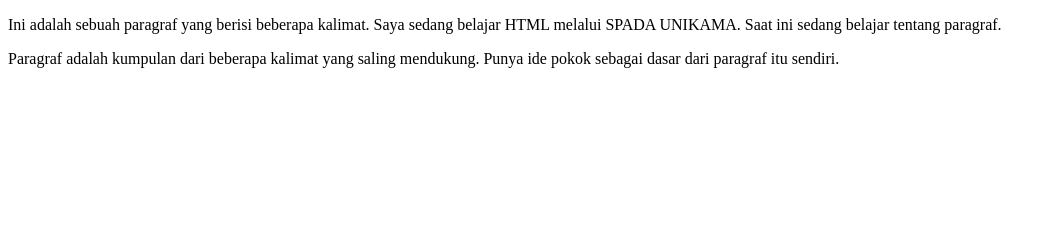
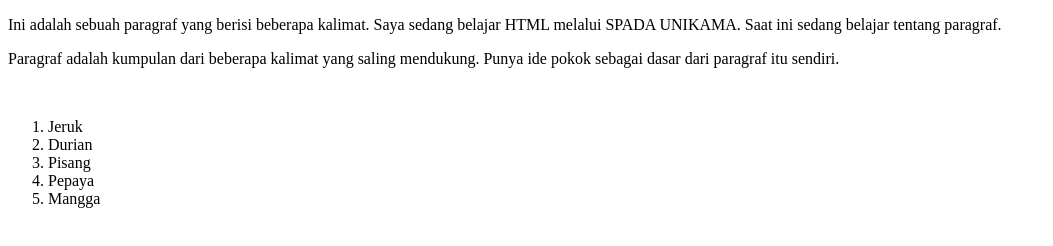
Before and after one commit to nursepthya/Tugas-TOS-Nursepthya, a plain HTML site: page index.html in a window 1280 px wide. Shown: the whole page, without its empty margins (0-1053 px from the left). Drawn offline with Linux system fonts and the light colour scheme.

Commit message:
membut lisat
saya menambahkan list baru pada file ini

```diff
--- a/index.html
+++ b/index.html
@@ -8,5 +8,13 @@
         Saya sedang belajar HTML melalui SPADA UNIKAMA. Saat ini sedang belajar tentang paragraf.</p>
         <p>Paragraf adalah kumpulan dari beberapa kalimat yang saling
         mendukung. Punya ide pokok sebagai dasar dari paragraf itu sendiri.</p>
+        <br>
+        <ol>
+            <li>Jeruk</li>
+            <li>Durian</li>
+            <li>Pisang</li>
+            <li>Pepaya</li>
+            <li>Mangga</li>
+        </ol>
     </body>
 </html>
```
